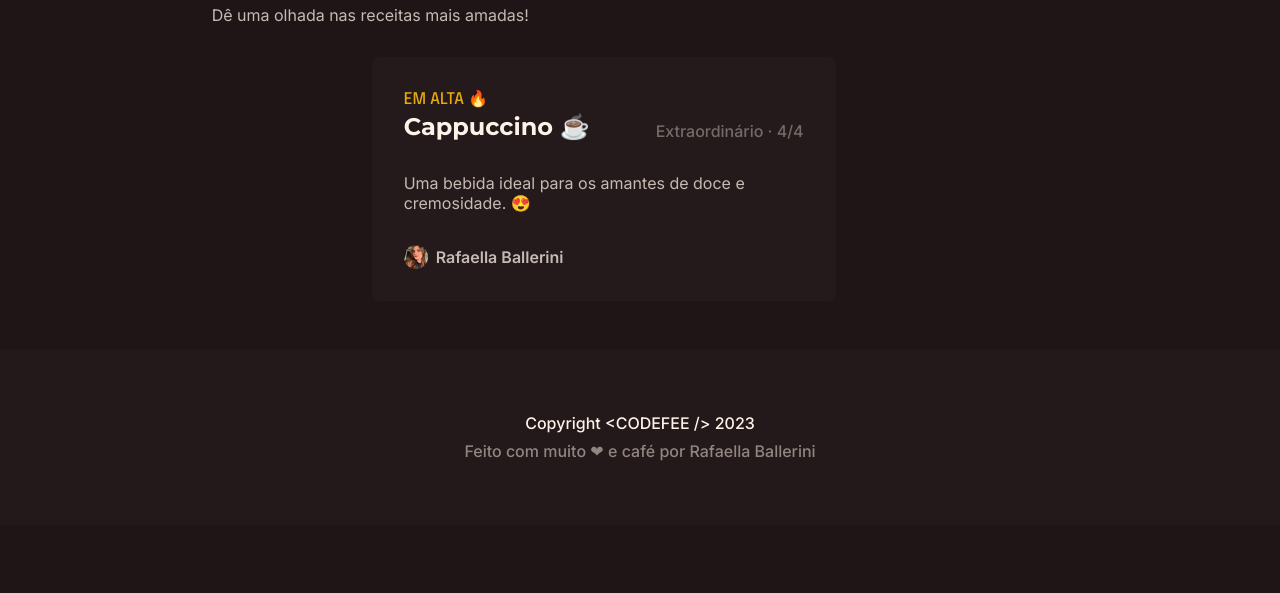
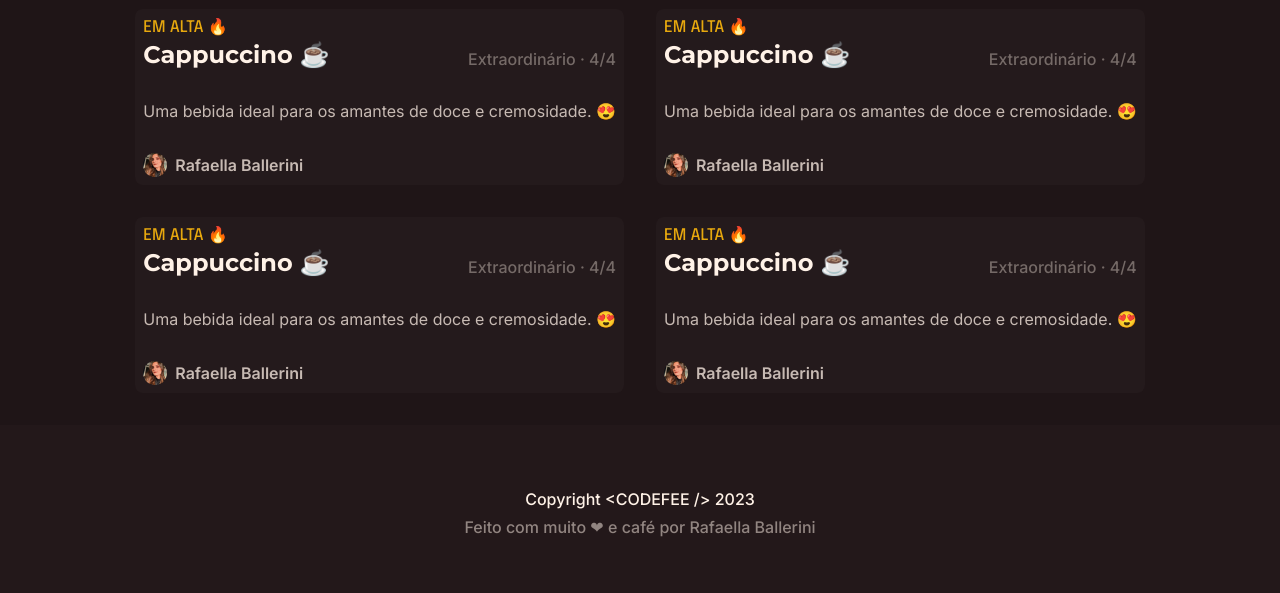
Before and after one commit to Stoitt/coffee, a plain HTML site: page index.html in a window 1280 px wide. Shown: the part 749-1342 px from the top of the page. Before the commit the page ends 1274 px from the top, so only its background shows below. Drawn offline with Linux system fonts and the light colour scheme.

Commit message:
refiz cards

```diff
--- a/css/style.css
+++ b/css/style.css
@@ -82,12 +82,15 @@ button {
     background-color: transparent;
     border: none;
 }
+article {
+    margin: auto;
+}
 .receitas {
-    display: flex;
-    flex-direction: column;
-    max-width: 1120px;
-    padding: 3rem 2rem;
-    margin: auto;
+   height: auto;
+   width: 80%;
+   margin: auto;
+   margin-top: 2rem;
+   margin-bottom: 2rem;
 }
 .receitas-cabecalho {
     display: flex;
@@ -107,21 +110,20 @@ button {
     font-weight: 400;
 }
 .receitas-card-conteiner {
-    padding: 0 10rem;
     display: flex;
     flex-direction: row;
     flex-wrap: wrap;
+    justify-content: center;
     gap: 2rem;
+    height: auto;
 }
 .receitas-card {
     background-color: #241a1c;
-    padding: 2rem;
     border-radius: .5rem;
     display: flex;
     flex-direction: column;
     gap: 2rem;
-    flex-basis: 29rem;
-    margin-top: 2rem;
+    padding: .5rem;
 }
 .receitas-card-cabecalho {
     display: flex;
@@ -135,6 +137,8 @@ button {
     gap: .25rem;
 }
 .receita-titulo {
+    display: flex;
+    flex-direction: column;
     color: #fff2e7;
     font-family: 'Montserrat', sans-serif;
     font-size: 1.5rem;
--- a/index.html
+++ b/index.html
@@ -51,13 +51,67 @@
                 <img src="imagens/Button.svg" alt="icone botao">
             </button>
         </section>
-        <section class="receitas">
+        <article>
             <header class="receitas-cabecalho">
                 <span class="destaque marrom">RECEITAS</span>
                 <h2 class="receitas-titulo">Confira as últimas receitas</h2>
                 <p class="receitas-subtitulo">Dê uma olhada nas receitas mais amadas!</p>
             </header>
+        </article>
+        <section class="receitas">
+
             <div class="receitas-card-conteiner">
+                <div class="receitas-card">
+                    <header class="receitas-card-cabecalho">
+                        <div class="receitas-card-cabecalho-detalhes">
+                            <span class="destaque amarelo">EM ALTA 🔥</span>
+                            <h3 class="receita-titulo">Cappuccino ☕</h3>
+                        </div>
+                        <p class="receita-avaliacao">Extraordinário · 4/4 </p>
+                    </header>
+                    <p class="receita-descricao">Uma bebida ideal para os amantes de doce e cremosidade. 😍</p>
+                    <div class="receita-autor">
+                        <img src="imagens/Avatar.png" alt="foto da gatinha">
+                        <span class="receita-autor-nome">Rafaella Ballerini</span>
+                    </div>
+                </div>
+
+
+
+                <div class="receitas-card">
+                    <header class="receitas-card-cabecalho">
+                        <div class="receitas-card-cabecalho-detalhes">
+                            <span class="destaque amarelo">EM ALTA 🔥</span>
+                            <h3 class="receita-titulo">Cappuccino ☕</h3>
+                        </div>
+                        <p class="receita-avaliacao">Extraordinário · 4/4 </p>
+                    </header>
+                    <p class="receita-descricao">Uma bebida ideal para os amantes de doce e cremosidade. 😍</p>
+                    <div class="receita-autor">
+                        <img src="imagens/Avatar.png" alt="foto da gatinha">
+                        <span class="receita-autor-nome">Rafaella Ballerini</span>
+                    </div>
+                </div>
+
+
+
+                <div class="receitas-card">
+                    <header class="receitas-card-cabecalho">
+                        <div class="receitas-card-cabecalho-detalhes">
+                            <span class="destaque amarelo">EM ALTA 🔥</span>
+                            <h3 class="receita-titulo">Cappuccino ☕</h3>
+                        </div>
+                        <p class="receita-avaliacao">Extraordinário · 4/4 </p>
+                    </header>
+                    <p class="receita-descricao">Uma bebida ideal para os amantes de doce e cremosidade. 😍</p>
+                    <div class="receita-autor">
+                        <img src="imagens/Avatar.png" alt="foto da gatinha">
+                        <span class="receita-autor-nome">Rafaella Ballerini</span>
+                    </div>
+                </div>
+
+
+
                 <div class="receitas-card">
                     <header class="receitas-card-cabecalho">
                         <div class="receitas-card-cabecalho-detalhes">
```
